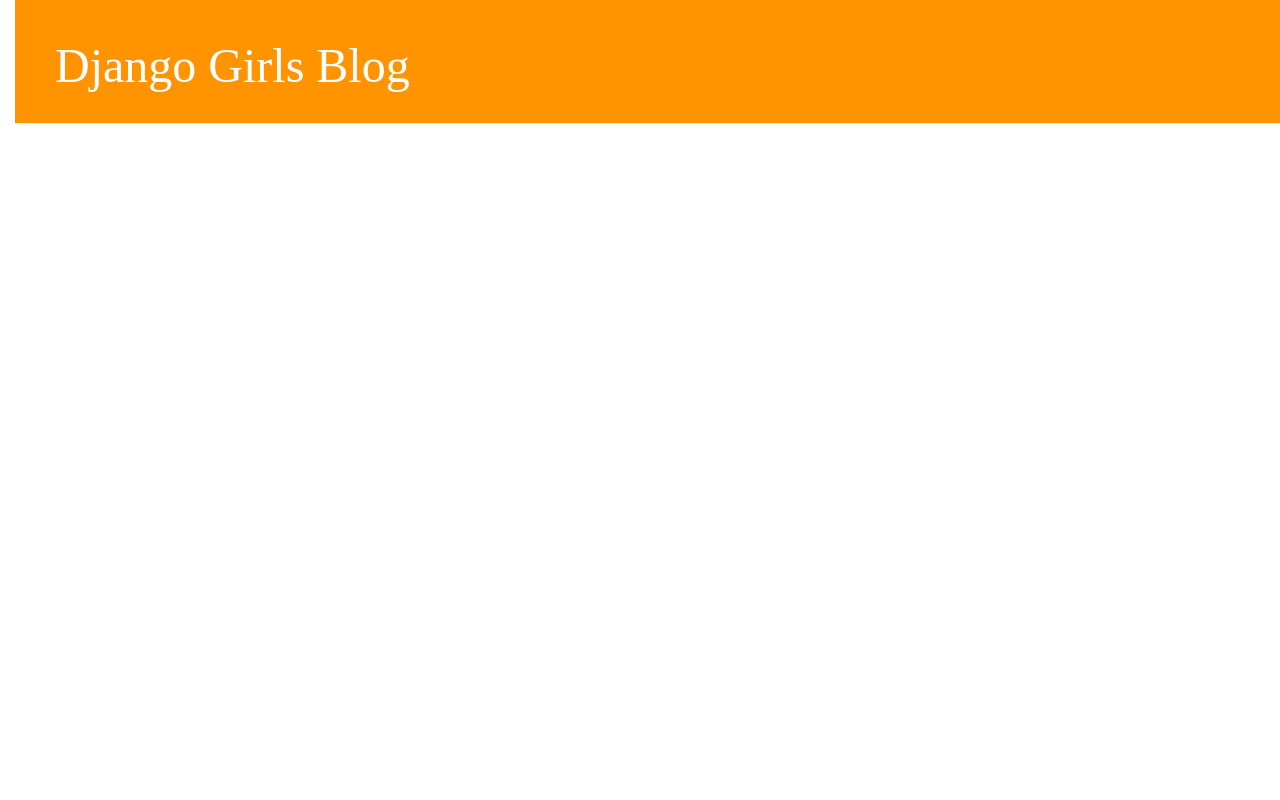
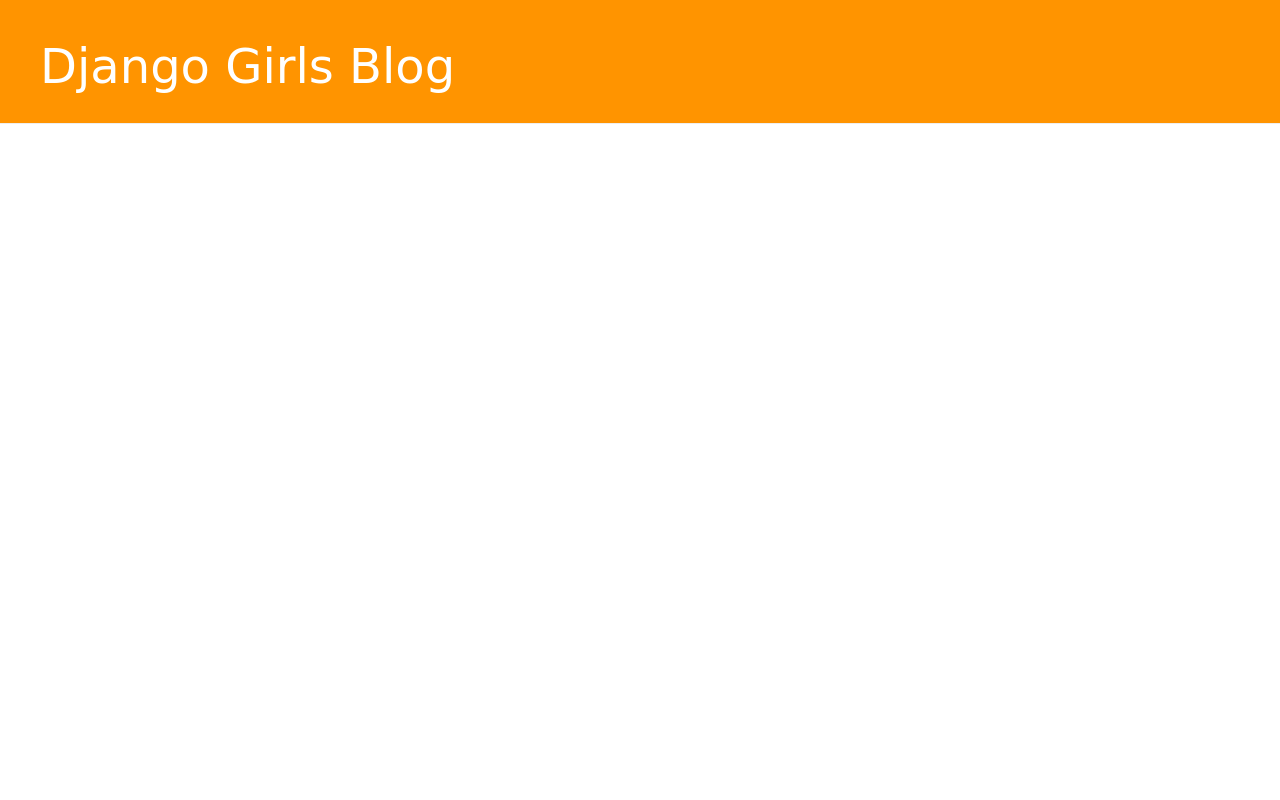
Before and after one commit to Ashika08/my-first-blog, a Django app: page / in a window 1280 px wide. Run offline with Django 3.2, Linux system fonts and the light colour scheme; data that the repository does not hold is empty; some libraries are stand-ins or nearby versions.

Commit message:
More CSS

```diff
--- a/blog/static/css/blog.css
+++ b/blog/static/css/blog.css
@@ -1,11 +1,3 @@
-h1 a {
-    color: #FCA205;
-    font-family: 'Lobster';
-}
-body {
-    padding-left: 15px;
-}
-
 .page-header {
     background-color: #ff9400;
     margin-top: 0;
```
